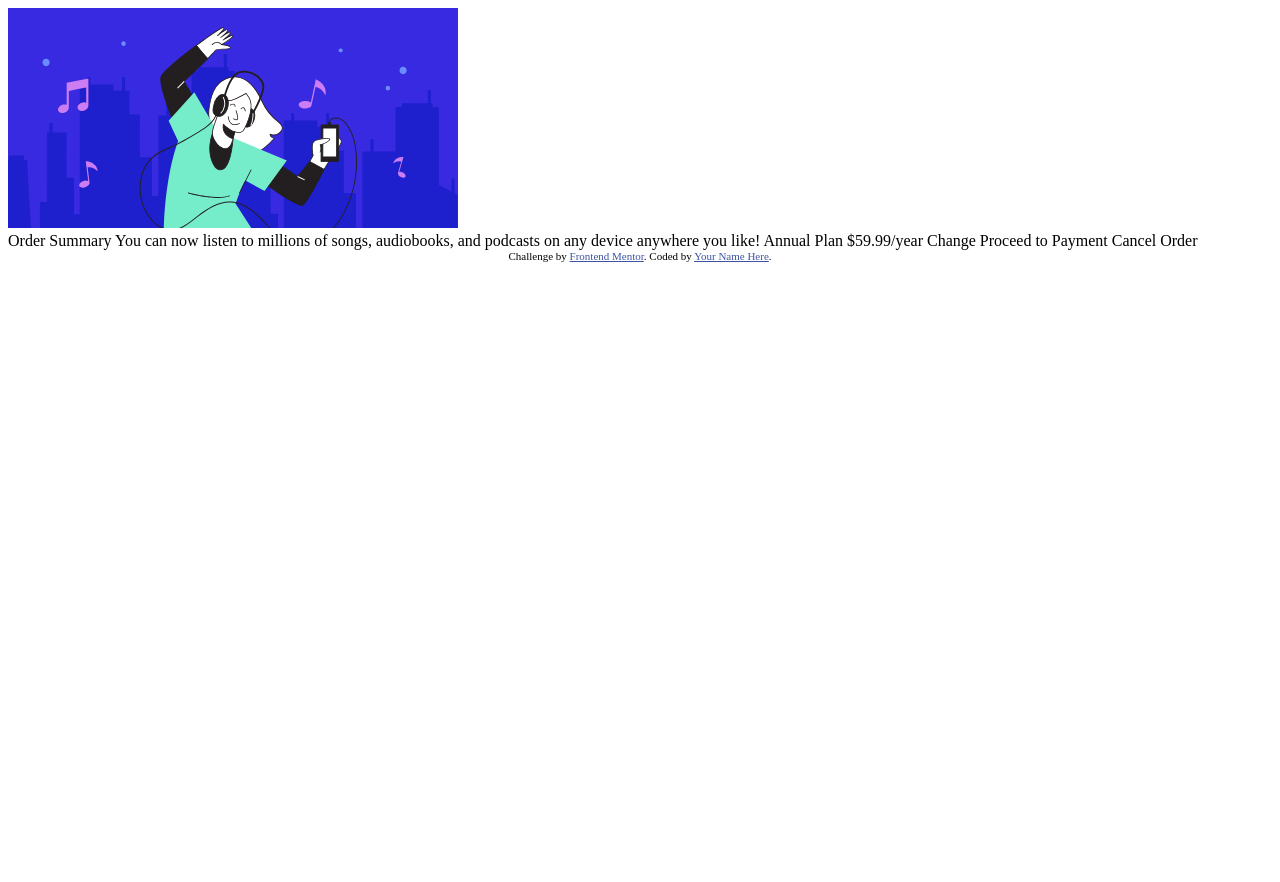
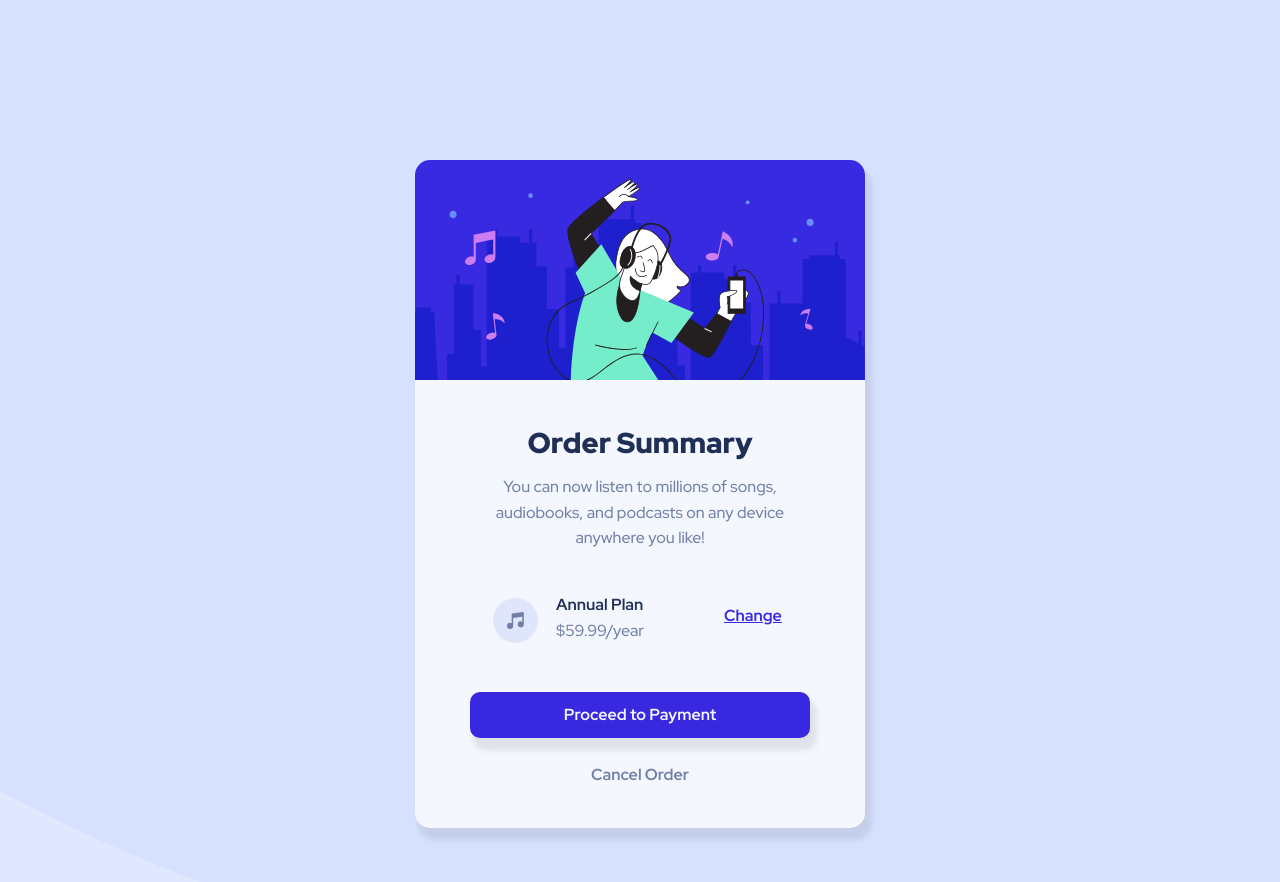
Before and after one commit to Norwyx/Order-Summary-Component, a plain HTML site: page index.html in a window 1280 px wide. Before the commit the page ends 800 px from the top, so only its background shows below. Drawn offline with Linux system fonts and the light colour scheme.

Commit message:
Finished desktop version

```diff
--- a/index.html
+++ b/index.html
@@ -2,49 +2,45 @@
 <html lang="en">
 <head>
   <meta charset="UTF-8">
-  <meta name="viewport" content="width=device-width, initial-scale=1.0"> <!-- displays site properly based on user's device -->
-
+  <title>Order Summary Component</title>
+  <meta name="author" content="Manuel Salazar">
+  <meta name="description" content="An order summary component card">
+  <meta name="viewport" content="width=device-width, initial-scale=1.0">
+  <link href="https://fonts.googleapis.com/css?family=Red+Hat+Display:500,700,900" rel="stylesheet" type="text/css">
+  <link rel="stylesheet" href="style.css">
   <link rel="icon" type="image/png" sizes="32x32" href="./images/favicon-32x32.png">
-
-  <title>Frontend Mentor | Order summary card</title>
-
-  <!-- Feel free to remove these styles or customise in your own stylesheet 👍 -->
-  <style>
-    .attribution { font-size: 11px; text-align: center; }
-    .attribution a { color: hsl(228, 45%, 44%); }
-  </style>
 </head>
 <body>
   <div class="container">
     <div class="image-div">
       <img id="image" src="./images/illustration-hero.svg" alt="An illustration of someone listening to music">
     </div>
+
     <div class="info-div">
+      <div class="title">
+        <p>Order Summary</p>
+      </div>
+      <div class="description-text">
+        <p>You can now listen to millions of songs, audiobooks, and podcasts on any
+          device anywhere you like!</p>
+      </div>
+    </div>
 
+    <div class="payment-div">
+      <div class="icon-div">
+        <img id="icon" src="./images/icon-music.svg" alt="Music icon">
+      </div>
+      <div class="pricing">
+        <p id="anual">Annual Plan</p>
+        <p id="price">$59.99/year</p>
+      </div>
+      <div class="change">Change</div>
     </div>
-    <div class="payment-div">
 
+    <div class="btn-div">
+      <button id="button" class="btn btn-primary" type="button">Proceed to Payment</button>
+      <div class="cancel">Cancel Order</div>
     </div>
-    <div class="btn-div">
-
-    </div>
-  </div>
-  Order Summary
-
-  You can now listen to millions of songs, audiobooks, and podcasts on any
-  device anywhere you like!
-
-  Annual Plan
-  $59.99/year
-
-  Change
-
-  Proceed to Payment
-  Cancel Order
-
-  <div class="attribution">
-    Challenge by <a href="https://www.frontendmentor.io?ref=challenge" target="_blank">Frontend Mentor</a>.
-    Coded by <a href="#">Your Name Here</a>.
   </div>
 </body>
 </html>
--- a/style.css
+++ b/style.css
@@ -0,0 +1,173 @@
+:root {
+    --pale-blue-clr: hsl(225, 100%, 94%);
+    --bright-blue-clr:  hsl(245, 75%, 52%);
+    --very-pale-blue: hsl(225, 100%, 98%);
+    --desaturated-blue: hsl(224, 23%, 55%);
+    --dark-blue: hsl(223, 47%, 23%);
+    --active-state: hsl(252, 76%, 69%);
+
+    --ff-primary: "Red Hat Display", sans-serif;
+
+    --box-shadow: 5px 10px 5px 2px rgba(112, 112, 112, 0.157);
+}
+
+*,
+*::before,
+*::after {
+    box-sizing: border-box;
+}
+
+textarea, button, input {
+    font-family: var(--ff-primary);
+}
+
+body,
+h1,
+h2,
+h3,
+p {
+  margin: 0;
+}
+
+body {
+    background-image: url(./images/pattern-background-desktop.svg);
+    background-color: var(--pale-blue-clr);
+    background-repeat: no-repeat;
+    background-size: cover;
+    display: flex;
+    flex-direction: column;
+    justify-content: space-between;
+    align-items: center;
+    font-family: var(--ff-primary);
+    line-height: 1.6;
+    color: var(--dark-blue);
+}
+
+.container {
+    background-color: var(--very-pale-blue);
+    border-radius: 15px;
+    margin: 10rem;
+    max-width: 450px;
+    max-height: 1000px;
+    display: flex;
+    flex-direction: column;
+    align-items: center;
+    text-align: center;
+    box-shadow: var(--box-shadow);
+}
+
+.img-div {
+    width: 100%;
+    display: flex;
+    align-items: center;
+    justify-content: center;
+}
+
+#image {
+    display: block;
+    border-top-left-radius: 15px;
+    border-top-right-radius: 15px;
+}
+
+.container .img-div #image {
+    object-fit: contain;
+}
+
+.title {
+    font-weight: 900;
+    font-size: 1.8rem;
+    padding: 2.5rem 3rem 0.5rem 3rem;
+}
+
+.description-text {
+    font-weight: 500;
+    font-size: 1rem;
+    color: var(--desaturated-blue);
+    padding: 0 3rem 0.1rem 3rem;
+}
+
+.payment-div {
+    display: flex;
+    align-items: center;
+    justify-content: center;
+    margin-top: 1.5rem;
+    margin-left: 3rem;
+    margin-bottom: 1.5rem;
+}
+
+.icon-div {
+    width: 50px;
+    height: 50px;
+    padding-top: 0.8rem;
+    margin-left: -3.5rem;
+}
+
+#icon {
+    width: 45px;
+    height: 45px;
+}
+
+.pricing {
+    display: flex;
+    flex-direction: column;
+    text-align: justify;
+    margin-top: 1rem;
+    padding-left: 1rem;
+}
+
+#anual {
+    font-weight: 700;
+    font-size: 1rem;
+}
+
+#price {
+    color: var(--desaturated-blue);
+}
+
+.change {
+    text-decoration: underline;
+    color: var(--bright-blue-clr);
+    font-weight: 700;
+    margin-left: 5rem;
+    padding-top: 0.7rem;
+    transition-duration: 0.4s;
+}
+
+#button {
+    width: 340px;
+    font-size: 1rem;
+    font-weight: 700;
+    background-color: var(--bright-blue-clr);
+    color: var(--very-pale-blue);
+    border-radius: 10px;
+    border: none;
+    padding: 0.8rem 1rem 0.8rem 1rem;
+    margin: 1.5rem 2rem 1.5rem 2rem;
+    transition-duration: 0.4s;
+    box-shadow: var(--box-shadow);
+}
+
+.cancel {
+    color: var(--desaturated-blue);
+    font-weight: 700;
+    font-size: 1rem;
+    margin: 0 3rem 2.5rem 3rem;
+    transition-duration: 0.4s;
+}
+
+/* Active states */
+#button:hover {
+    background-color: var(--active-state);
+    cursor: pointer;
+}
+
+.change:hover {
+    color: var(--active-state);
+    text-decoration: none;
+    cursor: pointer;
+}
+
+.cancel:hover {
+    color: var(--dark-blue);
+    cursor: pointer;
+}
```
